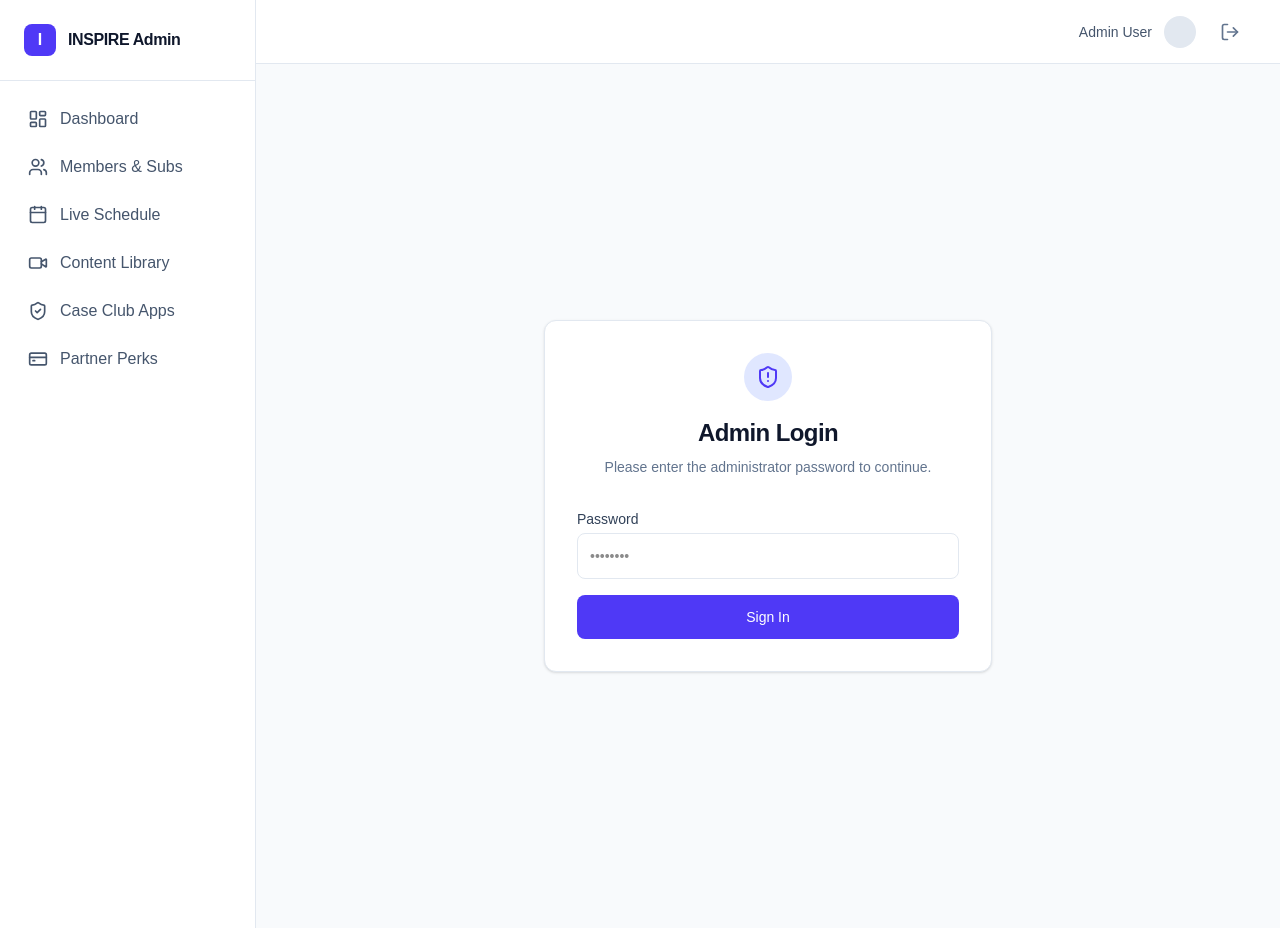
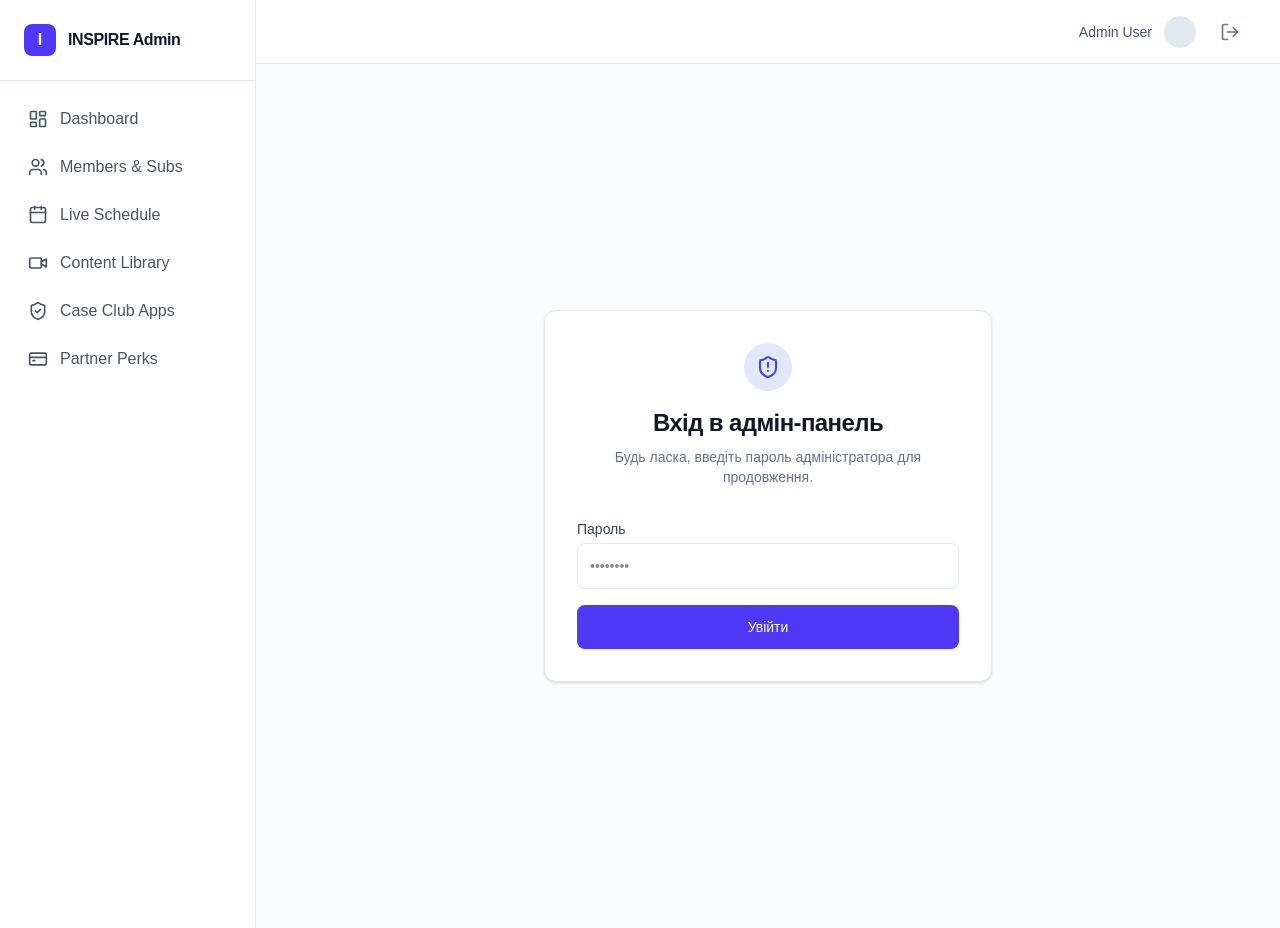
Before and after one commit to TrillionaireViier/INSPIRE-CLUB-tg, a Next.js app: page /admin/login in a window 1280 px wide. Built offline with nearby package versions, Linux system fonts and the light colour scheme.

Commit message:
feat: translate admin login page to Ukrainian

```diff
--- a/src/app/admin/login/actions.ts
+++ b/src/app/admin/login/actions.ts
@@ -19,7 +19,7 @@ export async function login(prevState: any, formData: FormData) {
     redirect('/admin')
   }
 
-  return { error: 'Invalid password' }
+  return { error: 'Невірний пароль' }
 }
 
 export async function logout() {
--- a/src/app/admin/login/page.tsx
+++ b/src/app/admin/login/page.tsx
@@ -14,14 +14,14 @@ export default function LoginPage() {
           <div className="w-12 h-12 bg-indigo-100 rounded-full flex items-center justify-center mb-4">
             <ShieldAlert className="text-indigo-600 w-6 h-6" />
           </div>
-          <h1 className="text-2xl font-bold text-slate-900 tracking-tight">Admin Login</h1>
-          <p className="text-slate-500 mt-2 text-sm text-center">Please enter the administrator password to continue.</p>
+          <h1 className="text-2xl font-bold text-slate-900 tracking-tight">Вхід в адмін-панель</h1>
+          <p className="text-slate-500 mt-2 text-sm text-center">Будь ласка, введіть пароль адміністратора для продовження.</p>
         </div>
 
         <form action={formAction} className="space-y-4">
           <div>
             <label htmlFor="password" className="block text-sm font-medium text-slate-700 mb-1">
-              Password
+              Пароль
             </label>
             <input
               type="password"
@@ -44,7 +44,7 @@ export default function LoginPage() {
             disabled={isPending}
             className="w-full bg-indigo-600 hover:bg-indigo-700 text-white font-medium px-4 py-3 rounded-lg text-sm transition-colors disabled:opacity-70 disabled:cursor-not-allowed"
           >
-            {isPending ? 'Authenticating...' : 'Sign In'}
+            {isPending ? 'Авторизація...' : 'Увійти'}
           </button>
         </form>
       </div>
```
